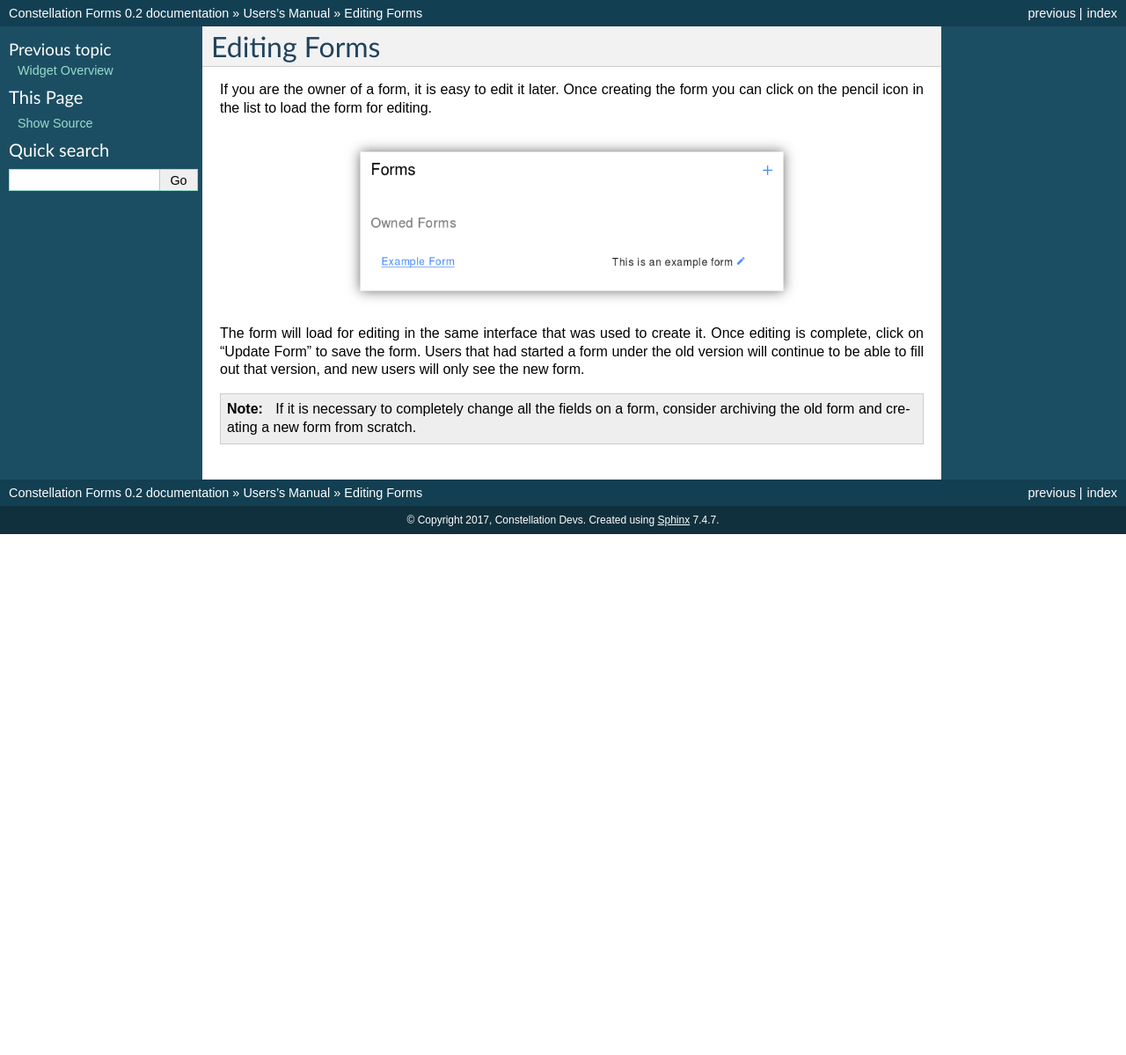
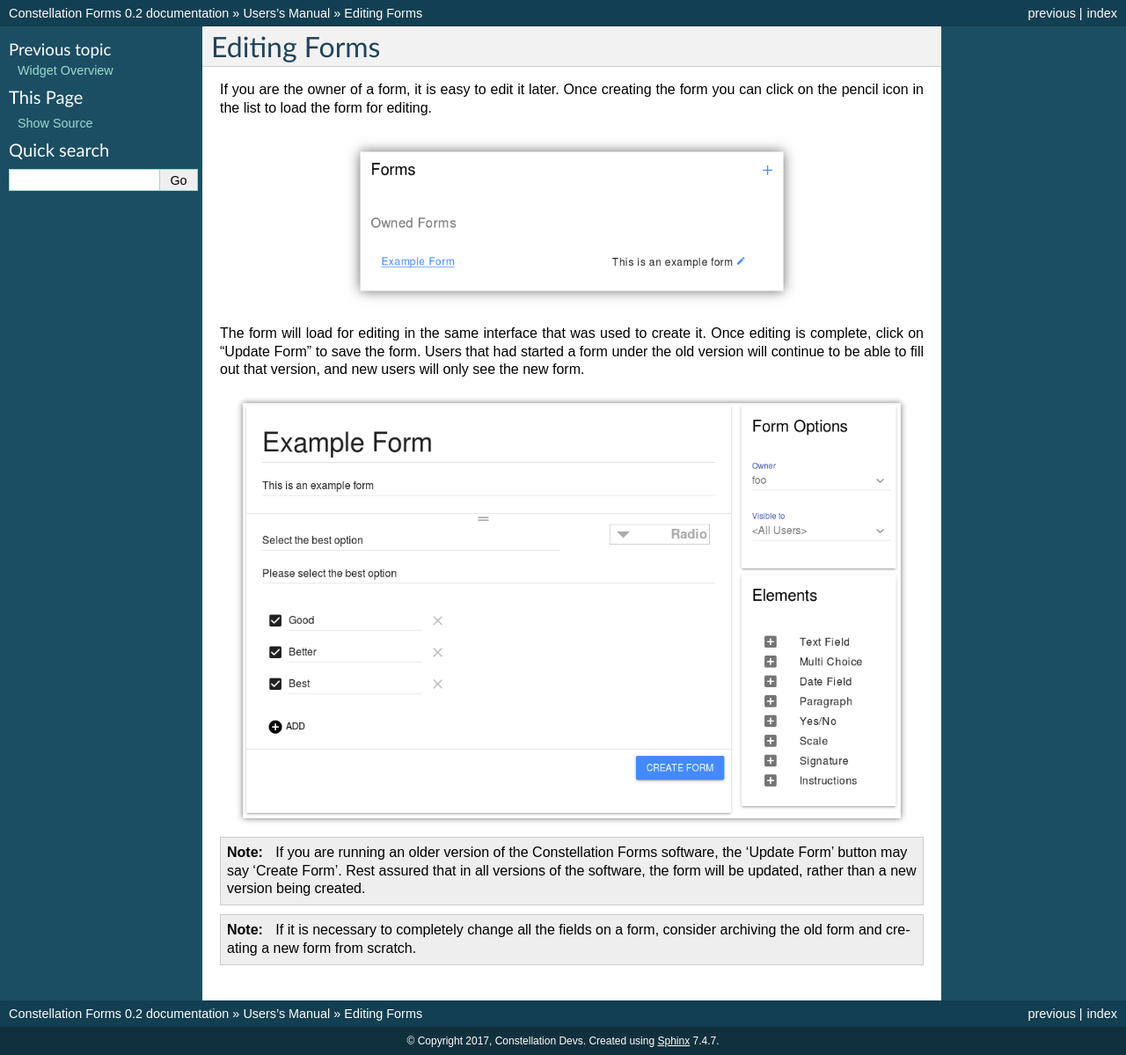
Before and after one commit to ConstellationApps/Forms, a Sphinx documentation site: the page built from docs/user/editing-forms.rst, in a window 1280 px wide. Shown: the whole page at 88% size. Built offline with Sphinx 7.4.7, drawn with Linux system fonts in a browser that asks for light colours; before the commit the page ends 900 px from its top, so only the background shows below that.

Commit message:
Add picture of a form in editing

```diff
--- a/docs/user/editing-forms.rst
+++ b/docs/user/editing-forms.rst
@@ -15,6 +15,16 @@ the form.  Users that had started a form under the old version will
 continue to be able to fill out that version, and new users will only
 see the new form.
 
+.. image:: img/edit_form.png
+   :scale: 75%
+   :align: center
+
+.. note:: If you are running an older version of the Constellation
+          Forms software, the 'Update Form' button may say 'Create
+          Form'.  Rest assured that in all versions of the software,
+          the form will be updated, rather than a new version being
+          created.
+
 .. note:: If it is necessary to completely change all the fields on a
           form, consider archiving the old form and creating a new
           form from scratch.
```
Also changed, not shown: docs/user/img/edit_form.png (added).
